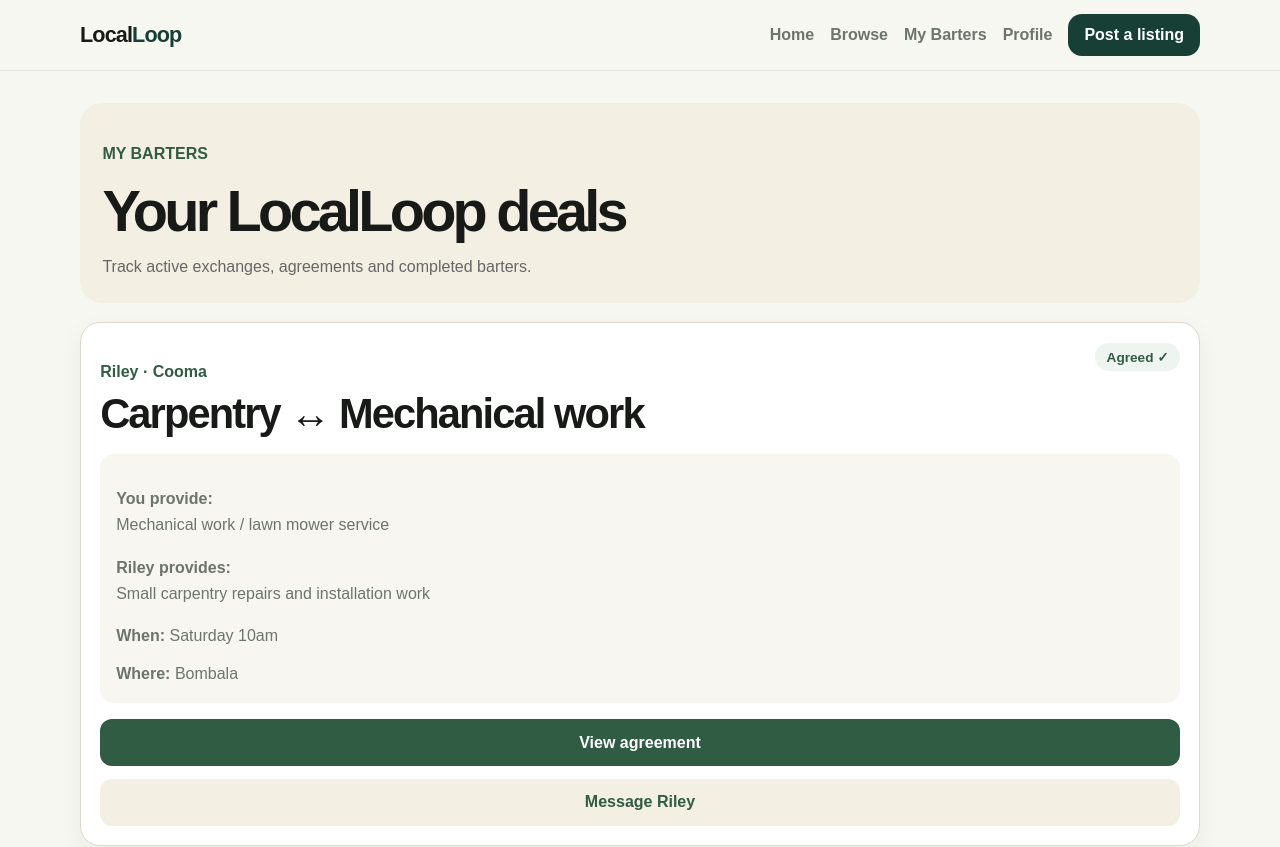
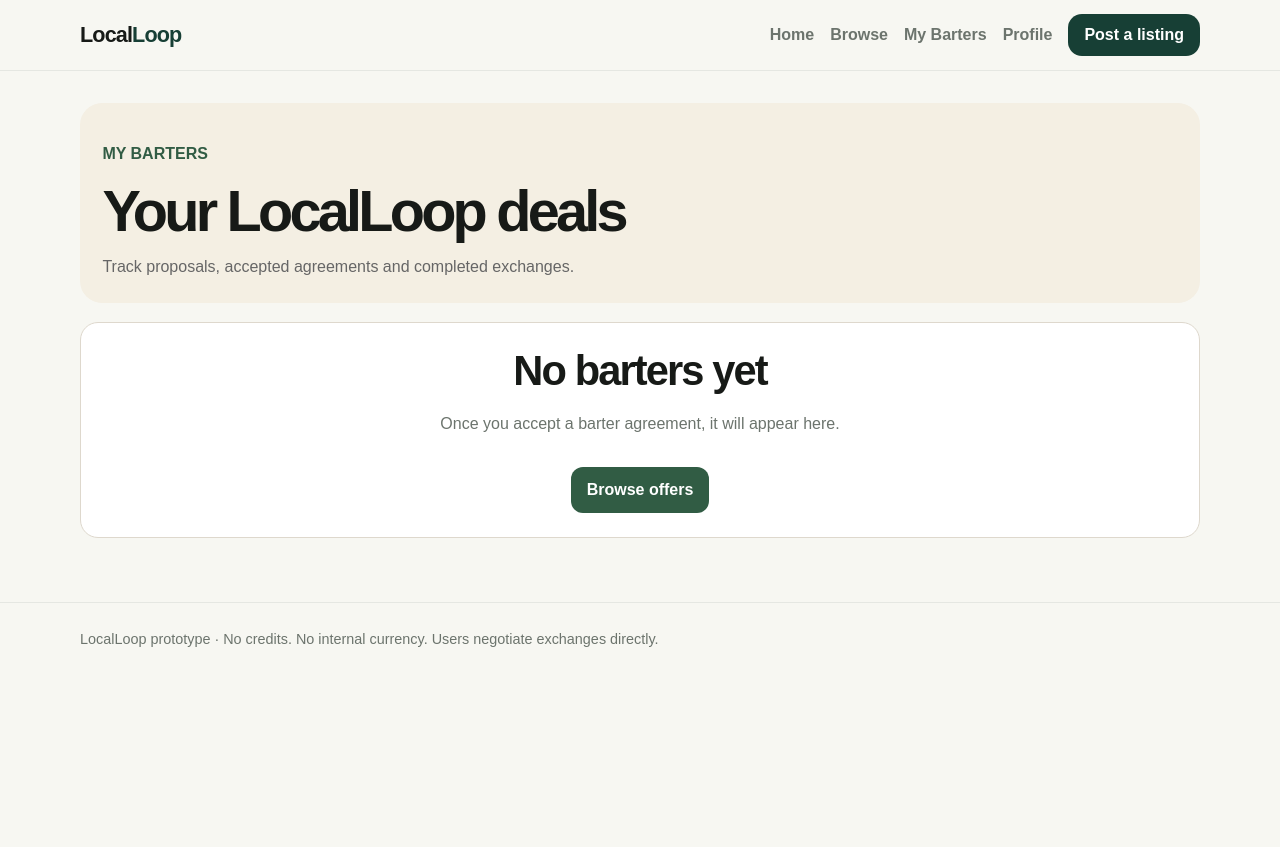
Before and after one commit to ryleycampbell93/LocalLoop, a Next.js app: page /barters in a window 1280 px wide. Shown: the top 847 px of the page. After the commit the page ends 800 px from the top, so only its background shows below. Built offline with nearby package versions, Linux system fonts and the light colour scheme.

Commit message:
Show real saved barters

```diff
--- a/app/barters/page.tsx
+++ b/app/barters/page.tsx
@@ -1,20 +1,52 @@
+"use client";
+
 import Link from "next/link";
+import { useEffect, useState } from "react";
 
-const barters = [
-  {
-    id: "barter-001",
-    title: "Carpentry ↔ Mechanical work",
-    with: "Riley",
-    town: "Cooma",
-    status: "Agreed",
-    when: "Saturday 10am",
-    where: "Bombala",
-    youProvide: "Mechanical work / lawn mower service",
-    theyProvide: "Small carpentry repairs and installation work",
-  },
-];
+type Barter = {
+  id: string;
+  listingId: string;
+  title: string;
+  with: string;
+  town: string;
+  status: string;
+  when: string;
+  where: string;
+  youProvide: string;
+  theyProvide: string;
+  materials?: string;
+  conditions?: string;
+  acceptedAt?: string;
+};
 
 export default function BartersPage() {
+  const [barters, setBarters] = useState<Barter[]>([]);
+  const [loaded, setLoaded] = useState(false);
+
+  useEffect(() => {
+    try {
+      const stored = JSON.parse(
+        localStorage.getItem("localloop-barters") || "[]"
+      );
+
+      if (Array.isArray(stored)) {
+        setBarters(stored);
+      }
+    } catch {
+      setBarters([]);
+    }
+
+    setLoaded(true);
+  }, []);
+
+  if (!loaded) {
+    return (
+      <main className="container" style={{ padding: "2rem 0" }}>
+        Loading your barters...
+      </main>
+    );
+  }
+
   return (
     <main className="container" style={{ padding: "2rem 0 4rem" }}>
       <section
@@ -45,10 +77,43 @@ export default function BartersPage() {
         </h1>
 
         <p style={{ color: "#666", marginBottom: 0 }}>
-          Track active exchanges, agreements and completed barters.
+          Track proposals, accepted agreements and completed exchanges.
         </p>
       </section>
 
+      {barters.length === 0 ? (
+        <section
+          style={{
+            background: "#fff",
+            border: "1px solid #ded8cd",
+            borderRadius: 18,
+            padding: "1.5rem",
+            textAlign: "center",
+          }}
+        >
+          <h2>No barters yet</h2>
+
+          <p>
+            Once you accept a barter agreement, it will appear here.
+          </p>
+
+          <Link
+            href="/browse"
+            style={{
+              display: "inline-block",
+              background: "#315c44",
+              color: "#fff",
+              padding: "0.9rem 1rem",
+              borderRadius: 12,
+              textDecoration: "none",
+              fontWeight: 800,
+              marginTop: "0.8rem",
+            }}
+          >
+            Browse offers
+          </Link>
+        </section>
+      ) : (
         <section style={{ display: "grid", gap: "1rem" }}>
           {barters.map((barter) => (
             <article
@@ -110,22 +175,38 @@ export default function BartersPage() {
                 <p style={{ marginBottom: "0.7rem" }}>
                   <strong>You provide:</strong>
                   <br />
-                {barter.youProvide}
+                  {barter.youProvide || "Not specified"}
                 </p>
 
                 <p style={{ marginBottom: "0.7rem" }}>
                   <strong>{barter.with} provides:</strong>
                   <br />
-                {barter.theyProvide}
+                  {barter.theyProvide || "Not specified"}
                 </p>
 
+                {barter.when && (
                   <p style={{ marginBottom: "0.7rem" }}>
                     <strong>When:</strong> {barter.when}
                   </p>
+                )}
 
-              <p style={{ margin: 0 }}>
+                {barter.where && (
+                  <p style={{ marginBottom: "0.7rem" }}>
                     <strong>Where:</strong> {barter.where}
                   </p>
+                )}
+
+                {barter.materials && (
+                  <p style={{ marginBottom: "0.7rem" }}>
+                    <strong>Materials / equipment:</strong> {barter.materials}
+                  </p>
+                )}
+
+                {barter.conditions && (
+                  <p style={{ margin: 0 }}>
+                    <strong>Conditions:</strong> {barter.conditions}
+                  </p>
+                )}
               </div>
 
               <div style={{ display: "grid", gap: "0.8rem" }}>
@@ -146,7 +227,7 @@ export default function BartersPage() {
                 </Link>
 
                 <Link
-                href="/messages?listing=carpentry-cooma"
+                  href={`/messages?listing=${barter.listingId}`}
                   style={{
                     display: "block",
                     textAlign: "center",
@@ -158,12 +239,13 @@ export default function BartersPage() {
                     fontWeight: 800,
                   }}
                 >
-                Message Riley
+                  Message {barter.with}
                 </Link>
               </div>
             </article>
           ))}
         </section>
+      )}
     </main>
   );
 }
```
Lines whose indentation alone changed are shown as unchanged.
